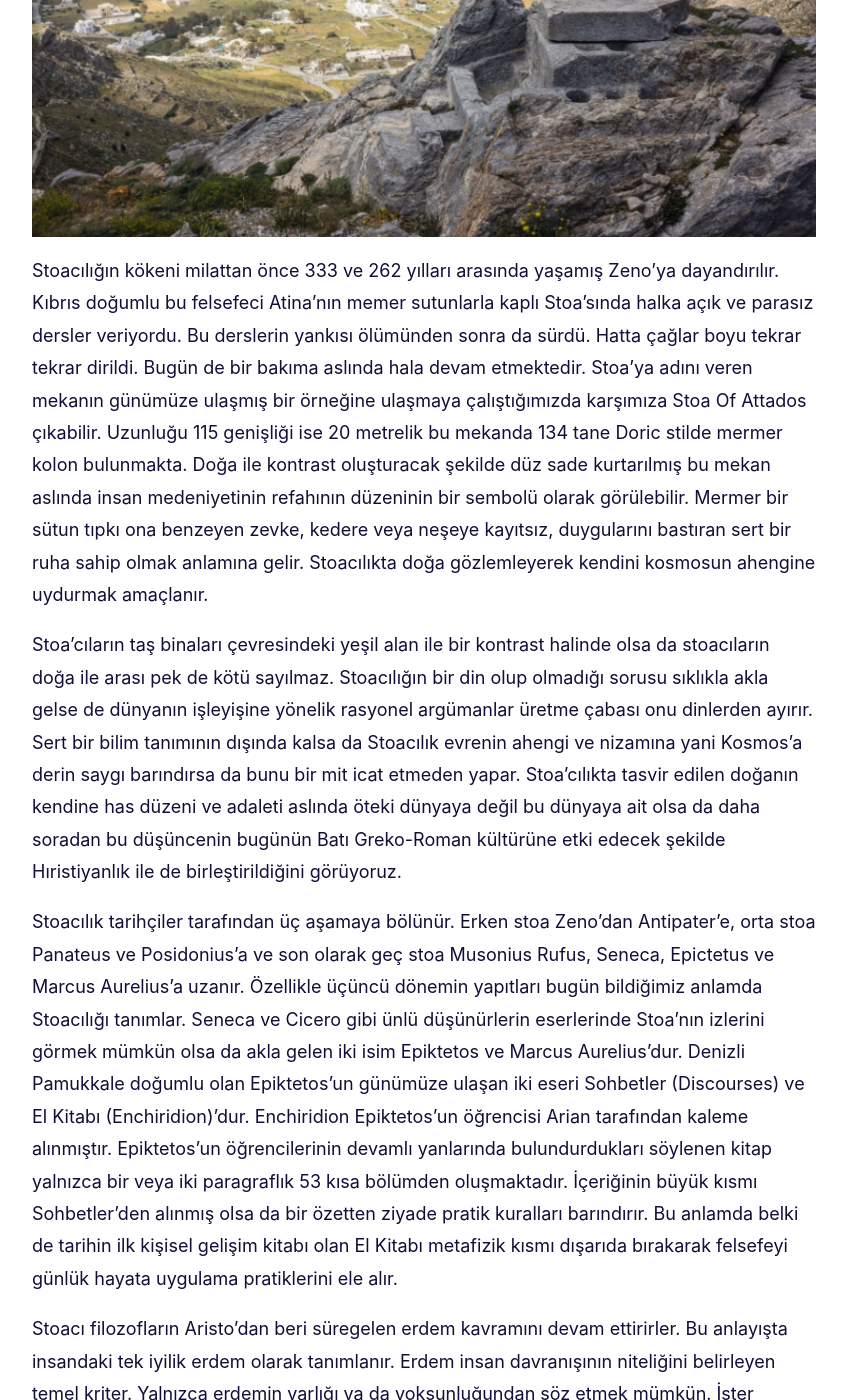
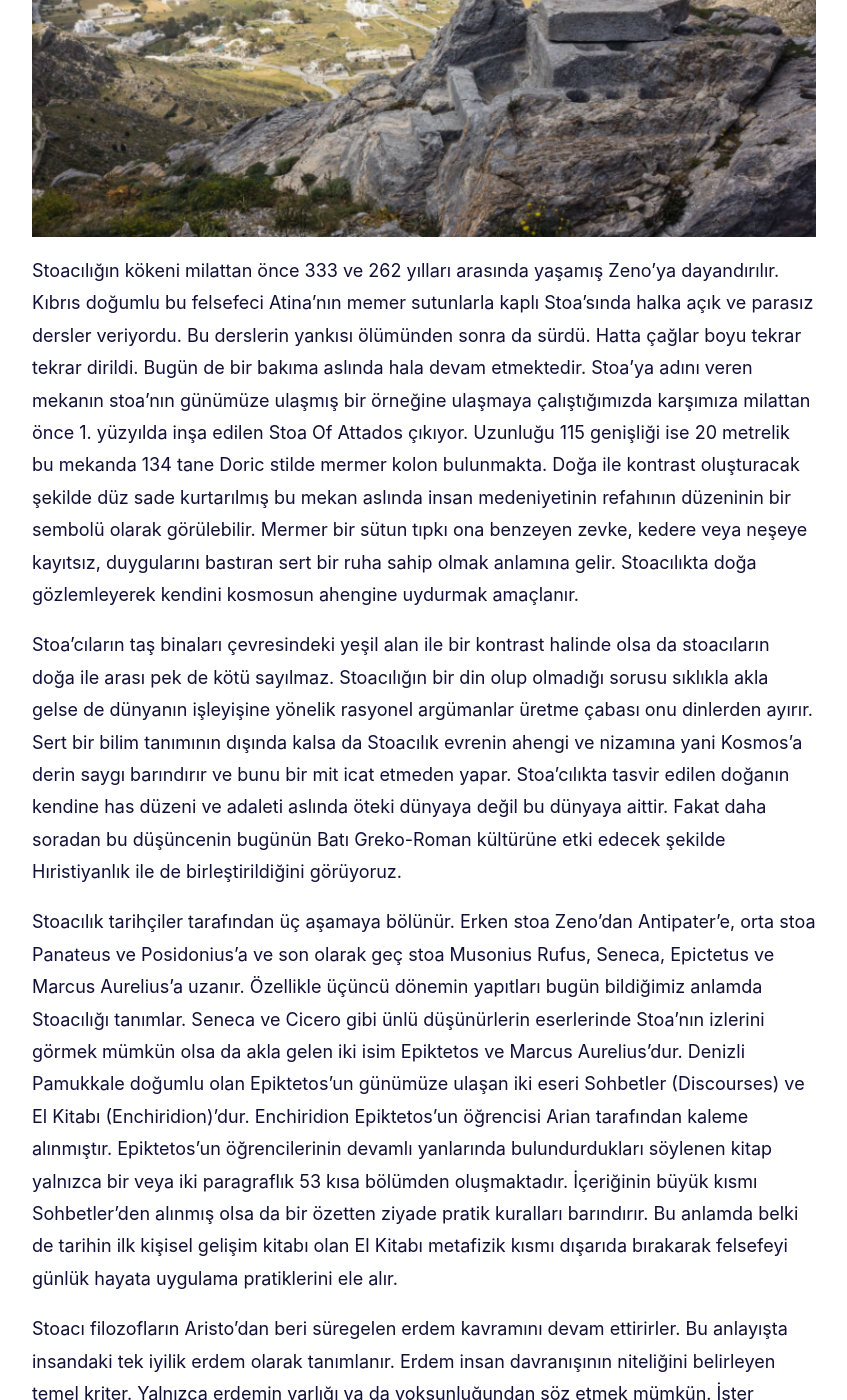
Before and after one commit to tozbulut/derinmavi.io, a Jekyll site: the page built from _posts/2021-05-19-stoa-ve-stoacılık-dusuncesi.md, in a window 1280 px wide and 1400 px high, scrolled down 733 px. Shown: the whole window, without its empty margins (216-1063 px from the left). Built offline with Jekyll 4.4.1, drawn with Linux system fonts in a browser that asks for light colours; some of the changed text lies outside the part shown.

Commit message:
Update 2021-05-19-stoa-ve-stoacılık-dusuncesi.md

```diff
--- a/_posts/2021-05-19-stoa-ve-stoacılık-dusuncesi.md
+++ b/_posts/2021-05-19-stoa-ve-stoacılık-dusuncesi.md
@@ -10,10 +10,10 @@
 
 <img src="https://derinmavi.io/images/path-to-ancient-thira-santorini.png" alt="Greek Bust" class="img-fluid">
 
-Stoacılığın kökeni milattan önce 333 ve 262 yılları arasında yaşamış Zeno'ya dayandırılır. Kıbrıs doğumlu bu felsefeci Atina'nın memer sutunlarla kaplı Stoa'sında halka açık ve parasız dersler veriyordu. Bu derslerin yankısı ölümünden sonra da sürdü. Hatta çağlar boyu tekrar tekrar dirildi. Bugün de bir bakıma aslında hala devam etmektedir. Stoa'ya adını veren mekanın günümüze ulaşmış bir örneğine ulaşmaya çalıştığımızda karşımıza Stoa Of Attados çıkabilir. Uzunluğu 115 genişliği ise 20 metrelik bu mekanda 134 tane Doric stilde mermer kolon bulunmakta. Doğa ile kontrast oluşturacak şekilde düz sade kurtarılmış bu mekan aslında insan medeniyetinin refahının düzeninin bir sembolü olarak görülebilir. Mermer bir sütun tıpkı ona benzeyen zevke, kedere veya neşeye kayıtsız, duygularını bastıran sert bir ruha sahip olmak anlamına gelir. Stoacılıkta doğa gözlemleyerek kendini kosmosun ahengine uydurmak amaçlanır.
+Stoacılığın kökeni milattan önce 333 ve 262 yılları arasında yaşamış Zeno'ya dayandırılır. Kıbrıs doğumlu bu felsefeci Atina'nın memer sutunlarla kaplı Stoa'sında halka açık ve parasız dersler veriyordu. Bu derslerin yankısı ölümünden sonra da sürdü. Hatta çağlar boyu tekrar tekrar dirildi. Bugün de bir bakıma aslında hala devam etmektedir. Stoa'ya adını veren mekanın stoa'nın günümüze ulaşmış bir örneğine ulaşmaya çalıştığımızda karşımıza milattan önce 1. yüzyılda inşa edilen Stoa Of Attados çıkıyor. Uzunluğu 115 genişliği ise 20 metrelik bu mekanda 134 tane Doric stilde mermer kolon bulunmakta. Doğa ile kontrast oluşturacak şekilde düz sade kurtarılmış bu mekan aslında insan medeniyetinin refahının düzeninin bir sembolü olarak görülebilir. Mermer bir sütun tıpkı ona benzeyen zevke, kedere veya neşeye kayıtsız, duygularını bastıran sert bir ruha sahip olmak anlamına gelir. Stoacılıkta doğa gözlemleyerek kendini kosmosun ahengine uydurmak amaçlanır.
 
-Stoa'cıların taş binaları çevresindeki yeşil alan ile bir kontrast halinde olsa da stoacıların doğa ile arası pek de kötü sayılmaz. Stoacılığın bir din olup olmadığı sorusu sıklıkla akla gelse de dünyanın işleyişine yönelik rasyonel argümanlar üretme çabası onu dinlerden ayırır. Sert bir bilim tanımının dışında kalsa da Stoacılık evrenin ahengi ve nizamına yani Kosmos'a derin saygı barındırsa da bunu bir mit icat etmeden yapar. Stoa'cılıkta tasvir edilen doğanın kendine has düzeni ve adaleti aslında öteki dünyaya değil bu dünyaya ait olsa da daha soradan bu düşüncenin bugünün Batı Greko-Roman kültürüne etki edecek şekilde Hıristiyanlık ile de birleştirildiğini görüyoruz.
+Stoa'cıların taş binaları çevresindeki yeşil alan ile bir kontrast halinde olsa da stoacıların doğa ile arası pek de kötü sayılmaz. Stoacılığın bir din olup olmadığı sorusu sıklıkla akla gelse de dünyanın işleyişine yönelik rasyonel argümanlar üretme çabası onu dinlerden ayırır. Sert bir bilim tanımının dışında kalsa da Stoacılık evrenin ahengi ve nizamına yani Kosmos'a derin saygı barındırır ve bunu bir mit icat etmeden yapar. Stoa'cılıkta tasvir edilen doğanın kendine has düzeni ve adaleti aslında öteki dünyaya değil bu dünyaya aittir. Fakat daha soradan bu düşüncenin bugünün Batı Greko-Roman kültürüne etki edecek şekilde Hıristiyanlık ile de birleştirildiğini görüyoruz.
 
 Stoacılık tarihçiler tarafından üç aşamaya bölünür. Erken stoa Zeno'dan Antipater'e, orta stoa Panateus ve Posidonius'a ve son olarak geç stoa Musonius Rufus, Seneca, Epictetus ve Marcus Aurelius'a uzanır. Özellikle üçüncü dönemin yapıtları bugün bildiğimiz anlamda Stoacılığı tanımlar. Seneca ve Cicero gibi ünlü düşünürlerin eserlerinde Stoa'nın izlerini görmek mümkün olsa da akla gelen iki isim Epiktetos ve Marcus Aurelius'dur. Denizli Pamukkale doğumlu olan Epiktetos'un günümüze ulaşan iki eseri Sohbetler (Discourses) ve El Kitabı (Enchiridion)'dur. Enchiridion Epiktetos'un öğrencisi Arian tarafından kaleme alınmıştır. Epiktetos'un öğrencilerinin devamlı yanlarında bulundurdukları söylenen kitap yalnızca bir veya iki paragraflık 53 kısa bölümden oluşmaktadır. İçeriğinin büyük kısmı Sohbetler'den alınmış olsa da bir özetten ziyade pratik kuralları barındırır. Bu anlamda belki de tarihin ilk kişisel gelişim kitabı olan El Kitabı metafizik kısmı dışarıda bırakarak felsefeyi günlük hayata uygulama pratiklerini ele alır.
 
-Stoacı filozofların Aristo'dan beri süregelen erdem kavramını devam ettirirler. Bu anlayışta insandaki tek iyilik erdem olarak tanımlanır. Erdem insan davranışının niteliğini belirleyen temel kriter. Yalnızca erdemin varlığı ya da yoksunluğundan söz etmek mümkün. İster dışarıdan ister içeriden olsun bütün diğer etkiler daha az öneme sahiptir. Hayatın sağlık, şöhret, zevk gibi yönleri (adiaphora) kendi içerisinde iyi veya kötü değildir, yalnızca erdemin üzerine uygulanacağı materyali oluştururlar. Stoa öğretisine göre kişi herhangi bir andaki yaşam tecrübesini o anda hayat kendisini ona nasıl sunuyorsa o şekilde algılar. Zihninin becerilerini kullanarak *zevk isteği* veya *acıdan kaçma* dürtüleri tarafından *kontrol* edilmez.
+Stoacı filozofların Aristo'dan beri süregelen erdem kavramını devam ettirirler. Bu anlayışta insandaki tek iyilik erdem olarak tanımlanır. Erdem insan davranışının niteliğini belirleyen temel kriter. Yalnızca erdemin varlığı ya da yoksunluğundan söz etmek mümkün. İster dışarıdan ister içeriden olsun bütün diğer etkiler daha az öneme sahiptir. Hayatın sağlık, şöhret, zevk gibi yönleri (adiaphora) kendi içerisinde iyi veya kötü değildir, yalnızca erdemin üzerine uygulanacağı materyali oluştururlar. Stoa öğretisine göre kişi herhangi bir andaki yaşam tecrübesini o anda hayat kendisini ona nasıl sunuyorsa o şekilde algılar. Zihninin becerilerini kullanarak *zevk isteği* veya *acıdan kaçma* dürtüleri tarafından *kontrol* edilmemeyi amaçlar.
```
